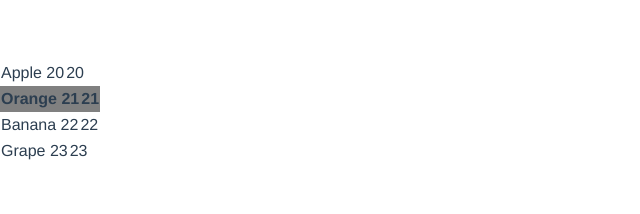
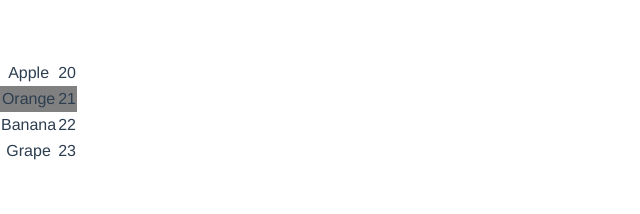
Before and after one commit to tenzan/menu-ui-tw, a Vue app: page / in a window 1280 px wide. Shown: the top 214 px of the page, without its empty margins (0-640 px from the left). Built offline with nearby package versions, Linux system fonts and the light colour scheme.

Commit message:
formatting table with tailwindcss

```diff
--- a/src/components/Menu.vue
+++ b/src/components/Menu.vue
@@ -1,17 +1,16 @@
 <template>
   <div>
-    <table
-      class="table-auto"
+    <table class="border-separate">
+      <tbody
         v-for="item in menuItems"
         :key="item.name"
         :class="item.highlight ? 'highlight' : ''"
       >
         <tr>
-        <td class="border px-4 py-2 text-justify">
-          {{ item.name }} {{ item.price }}
-        </td>
-        <td class="border px-4 py-2 text-right">{{ item.price }}</td>
+          <td class="px-4 py-2 text-left">{{ item.name }}</td>
+          <td class="px-4 py-2">{{ item.price }}</td>
         </tr>
+      </tbody>
     </table>
   </div>
 </template>
@@ -68,6 +67,5 @@ export default {
 <style scoped>
 .highlight {
   background-color: grey;
-  font-weight: 900;
 }
 </style>
```
Lines whose indentation alone changed are shown as unchanged.
